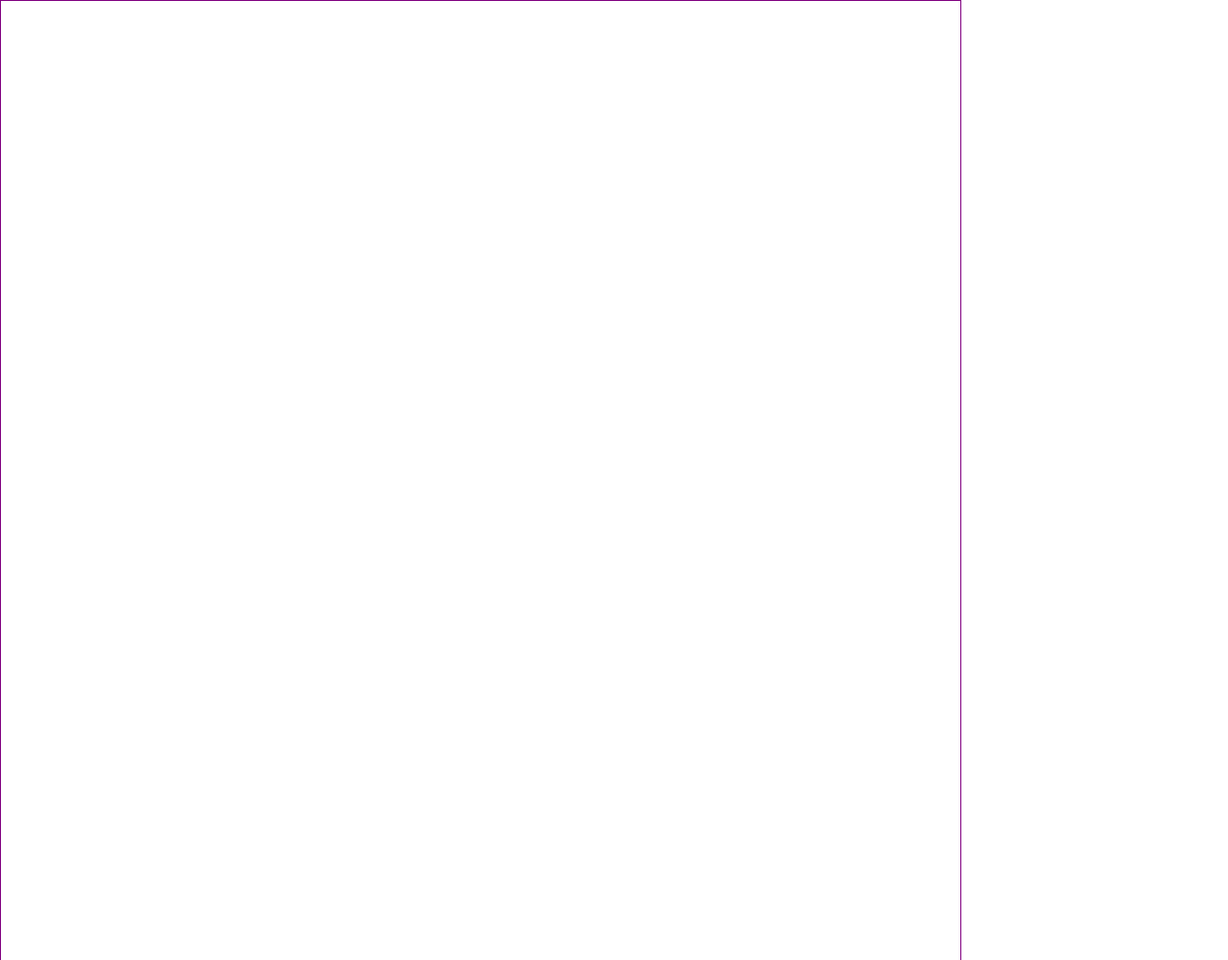
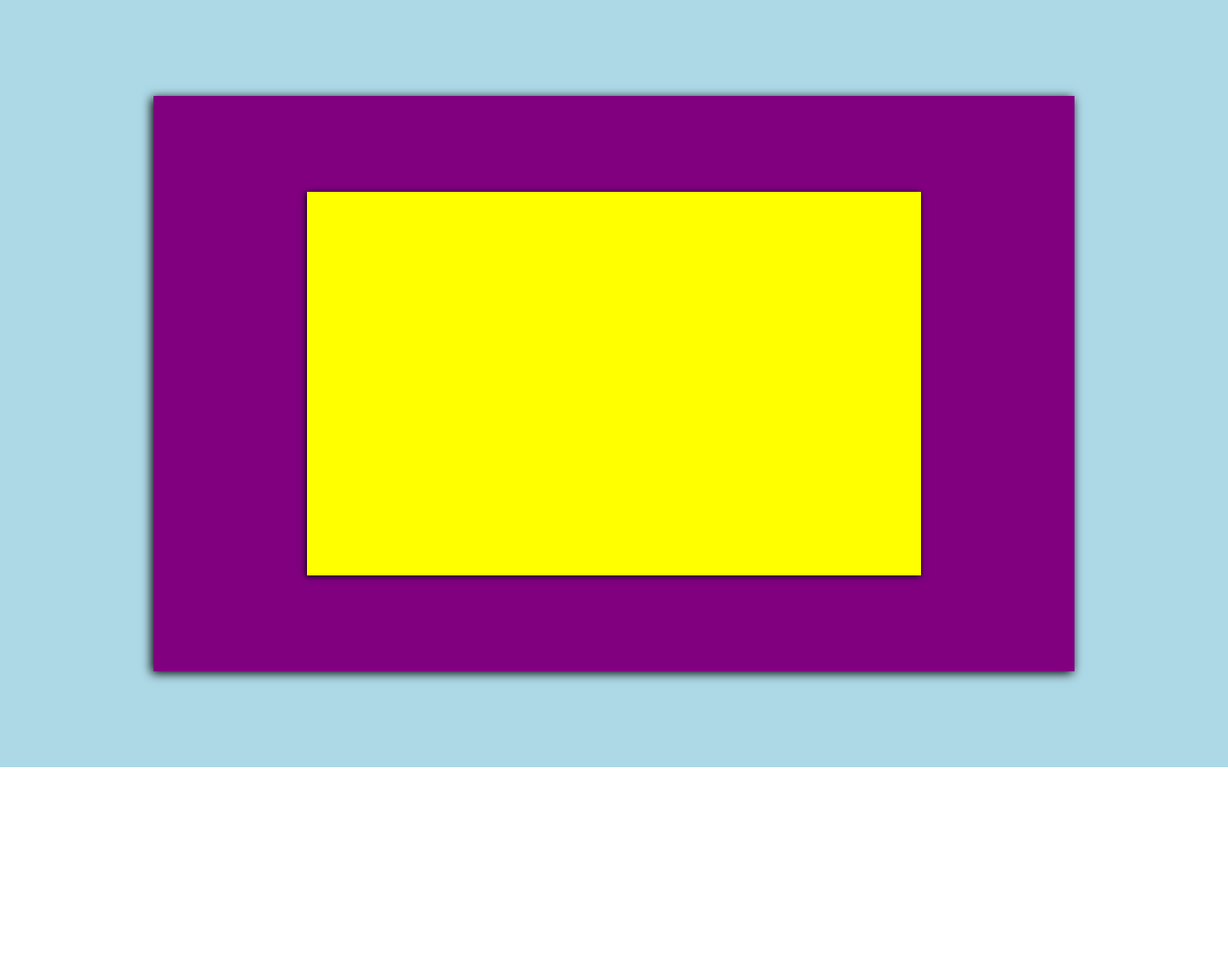
Before and after one commit to Kwandes/clock, a plain HTML site: page src/index.html in a window 1280 px wide. Shown: the top 1001 px of the page at 96% size. After the commit the page ends 800 px from the top, so only its background shows below. Drawn offline with Linux system fonts and the light colour scheme.

Commit message:
feat: 🎸 Add more canvas features, refactor javascript structure

```diff
--- a/src/index.html
+++ b/src/index.html
@@ -5,12 +5,11 @@
     <meta name="viewport" content="width=device-width, initial-scale=1.0">
     <title>Clock</title>
     <link rel="stylesheet" href="styles/index.css">
-    <script src="index.js"></script>
 </head>
 <body>
-    <canvas id="canvas" height="1000" width="1000">
+    <canvas id="canvas">
 
     </canvas>
-    <script>doIndexStuff()</script>
+    <script src="index.js"></script>
 </body>
 </html>
--- a/src/index.js
+++ b/src/index.js
@@ -1,12 +1,71 @@
+const canvasElement = document.getElementById("canvas");
+const context = canvas.getContext("2d");
+
+window.addEventListener("load", () => {
+  initCanvas();
+  doIndexStuff();
+});
+
+// Automatically adjust the canvas when the window is resized
+window.addEventListener("resize", () => {
+  console.log("resized");
+  initCanvas();
+});
+
+function initCanvas() {
+  canvasElement.width = window.innerWidth;
+  canvasElement.height = window.innerHeight;
+  context.save(); // Save the initial state of the canvas
+  context.fillStyle = "lightblue";
+  context.fillRect(0, 0, canvasElement.width, canvasElement.height);
+  context.restore(); // Remove the lightblue fill
+  // The combo of save-restore is used throughout the app to ensure no accidental styling overlap (old elements applying styling to new ones)
+}
+
 function doIndexStuff() {
   console.log("%cHello There", "color: violet");
 
-  // the things to do
+  context.save();
   messWithCanvas();
+  context.restore();
 
   console.log("%cI'm finished, cya", "color: violet");
 }
 
 function messWithCanvas() {
-  let canvasElement = document.getElementById("canvas");
+  context.save();
+  // Paint the purple rectangle
+  context.fillStyle = "purple";
+  console.log((canvasElement.width / 8) * 7);
+  context.shadowColor = "black";
+  context.shadowBlur = 10;
+  context.shadowOffsetX = -2;
+  context.shadowOffsetY = 2;
+  context.fillRect(
+    canvasElement.width / 8,
+    canvasElement.height / 8,
+    (canvasElement.width / 8) * 6,
+    (canvasElement.height / 8) * 6
+  );
+  context.restore();
+
+  // Paint the yellow rectangle
+  context.fillStyle = "yellow";
+  context.shadowColor = "black";
+  context.shadowBlur = 6;
+  context.shadowOffsetX = -1;
+  context.shadowOffsetY = 1;
+  context.fillRect(
+    canvasElement.width / 4,
+    canvasElement.height / 4,
+    canvasElement.width / 2,
+    canvasElement.height / 2
+  );
+  context.restore();
+
+  document.addEventListener("click", doClickyStuff);
 }
+
+function doClickyStuff() {
+  console.log("yeet");
+}
--- a/src/styles/index.css
+++ b/src/styles/index.css
@@ -1,7 +1,7 @@
-body, html {
-    margin: 0;
+body,
+html {
+  height: 100vh;
+  width: 100vw;
+  margin: 0;
+  overflow: hidden;
 }
-
-#canvas {
-    border: 1px purple solid;
-}
```
